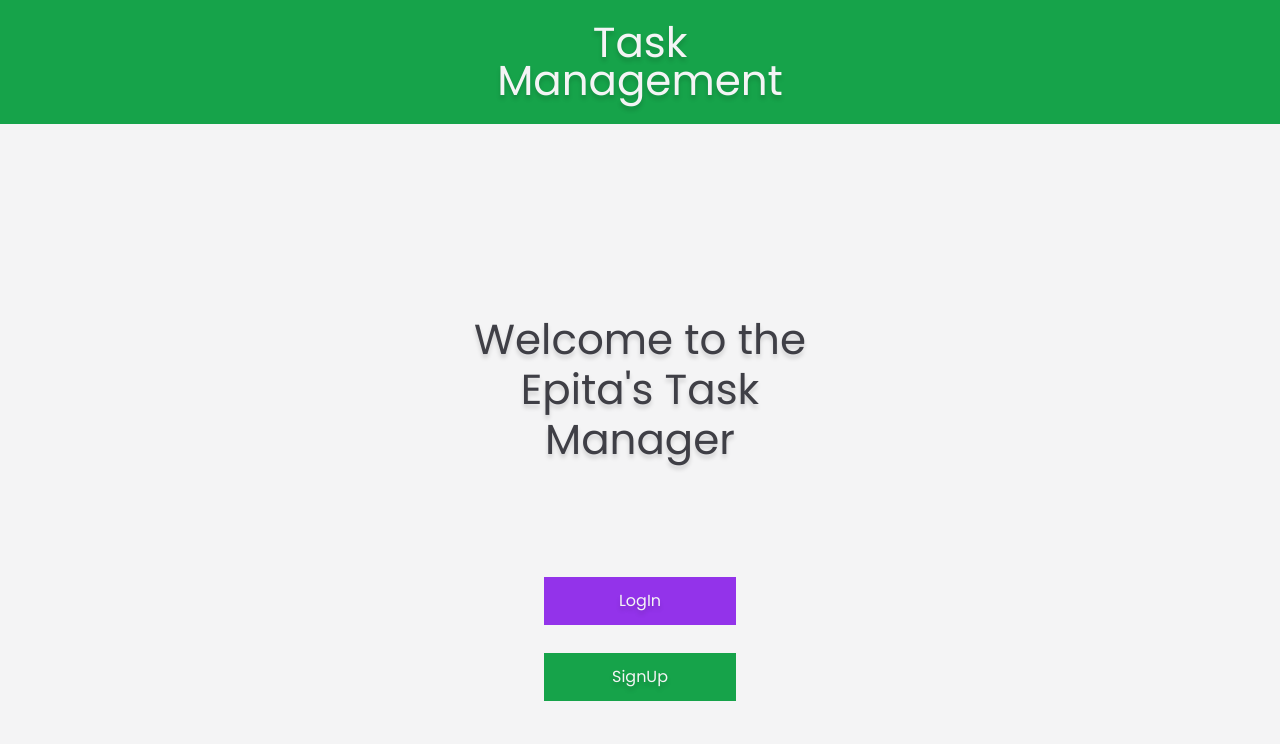
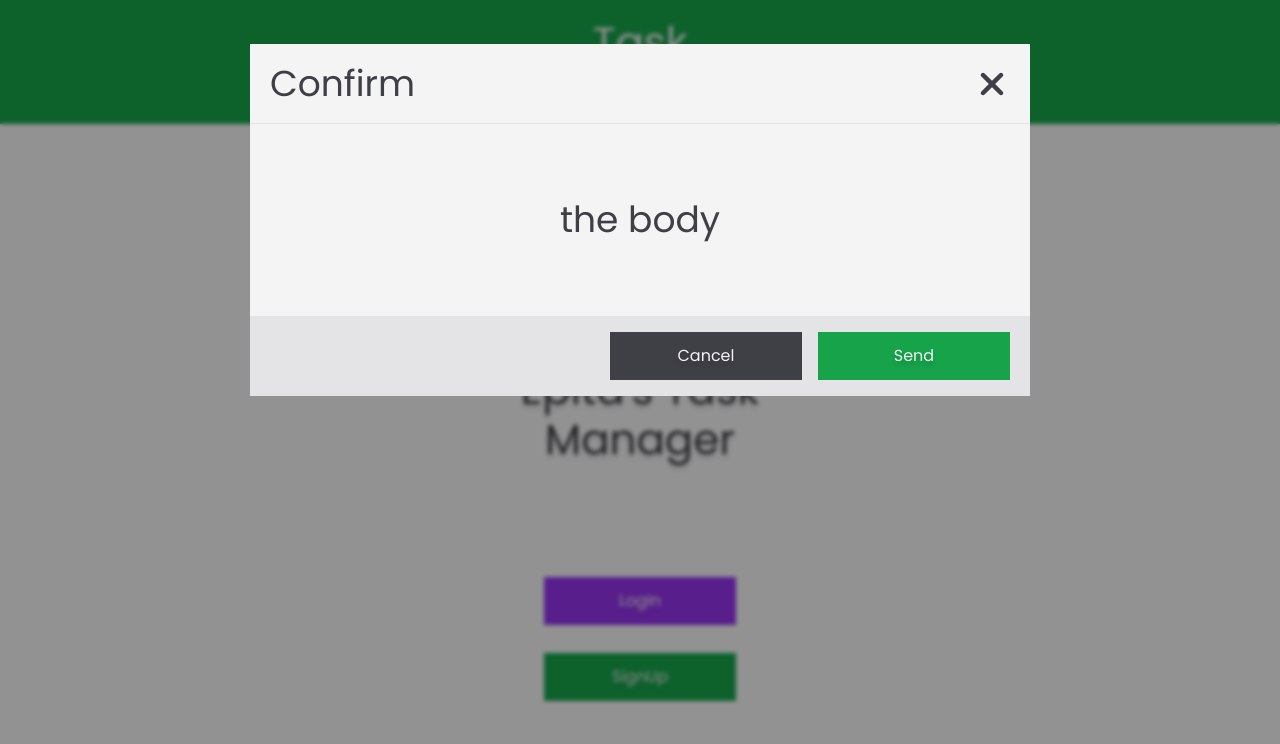
Before and after one commit to lostmart/task-manager, a React (Vite) app: page / in a window 1280 px wide. Shown: the top 744 px of the page. Built offline with nearby package versions, Linux system fonts and the light colour scheme.

Commit message:
new styles and structure

```diff
--- a/src/Layout.tsx
+++ b/src/Layout.tsx
@@ -10,7 +10,7 @@
 const Layout = () => {
 	return (
 		<>
-			<ModalComp show={false} />
+			<ModalComp show={true} />
 			<BannerComp text="Task Management" />
 			<main className="bg-zinc-100">
 				<React.StrictMode>
```
